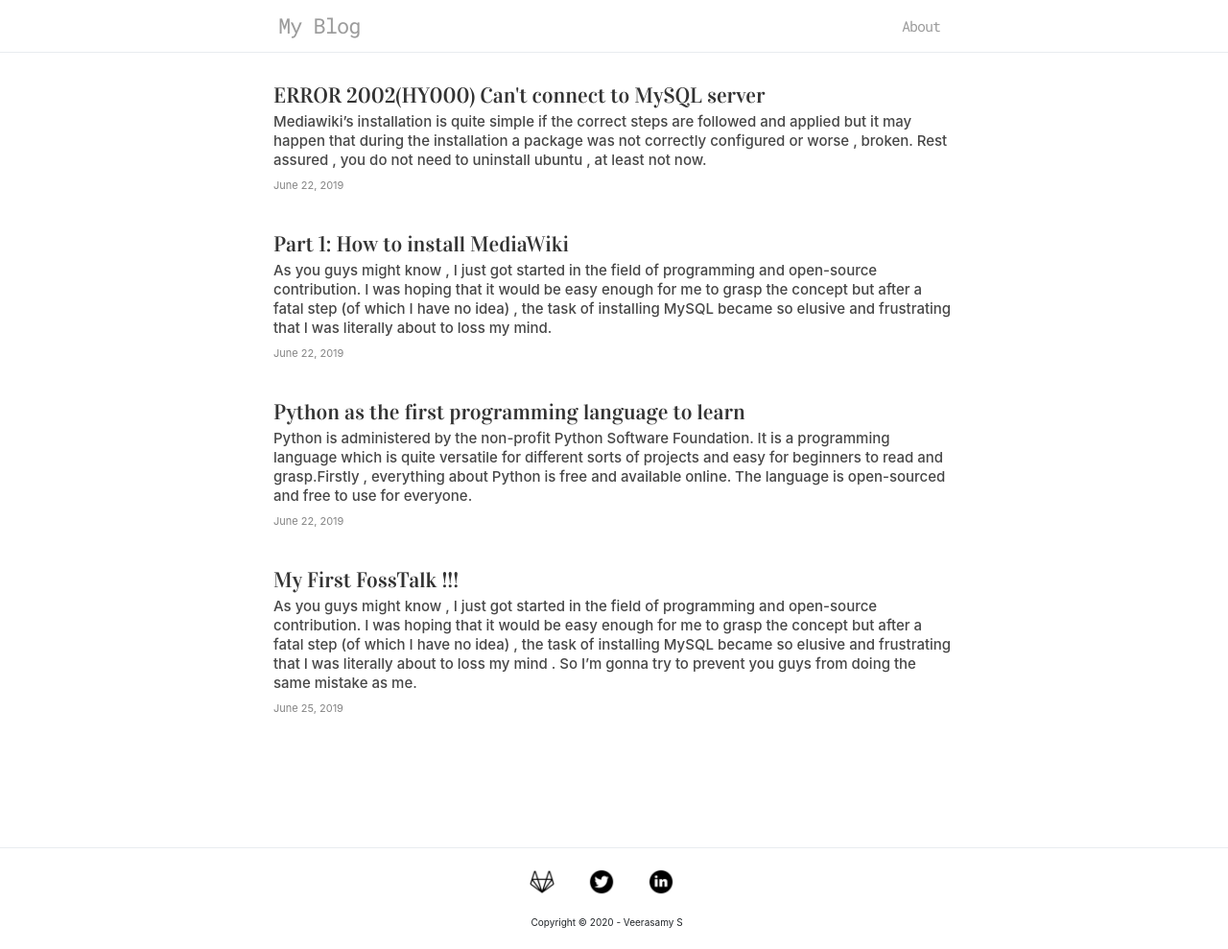
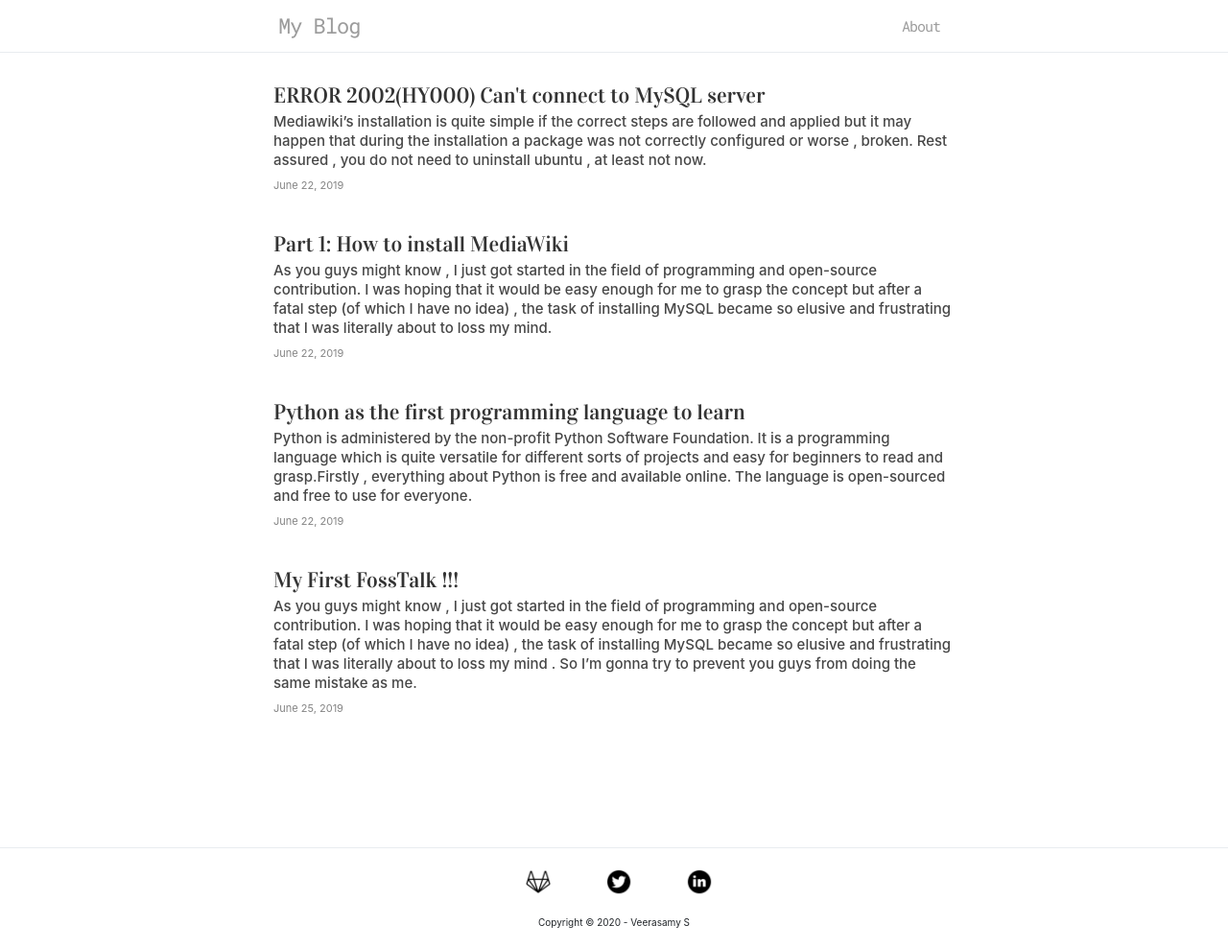
Before and after one commit to VSevagen/personal-blog, a Gatsby site: page / in a window 1280 px wide. Shown: the whole page at 96% size. Built offline with nearby package versions, Linux system fonts and the light colour scheme; Gatsby itself is replaced by a stand-in of ours.

Commit message:
Fix spacing between link icons

```diff
--- a/src/components/footer.js
+++ b/src/components/footer.js
@@ -12,7 +12,7 @@ export default function Footer() {
 
             <div class="footer">
 
-                <div class="link-holder">
+                <div class="link-holder text-center">
                     <a href="https://gitlab.gnome.org/Sevagen" target="_blank" rel="noopener noreferrer"><img src={Gitlab} alt=""></img></a>
                     <a href="https://twitter.com/SevagenV" target="_blank" rel="noopener noreferrer"><img src={Twitter} alt=""></img></a>
                     <a href="https://www.linkedin.com/in/veerasamy-sevagen/" target="_blank" rel="noopener noreferrer"><img src={Linkedin} alt=""></img></a>
--- a/src/components/main.css
+++ b/src/components/main.css
@@ -118,14 +118,14 @@ img {
 }
 
 .link-holder {
-    margin-left: 35%;
-    margin-right:35%;
+    margin-left: 20%;
+    margin-right:20%;
 }
 
 .copyright {
     font-size: 10px;
     margin-left: 38%;
-    margin-right: 40%;
+    margin-right: 38%;
     margin-top: 20px;
     margin-bottom: 20px;
 }
```
